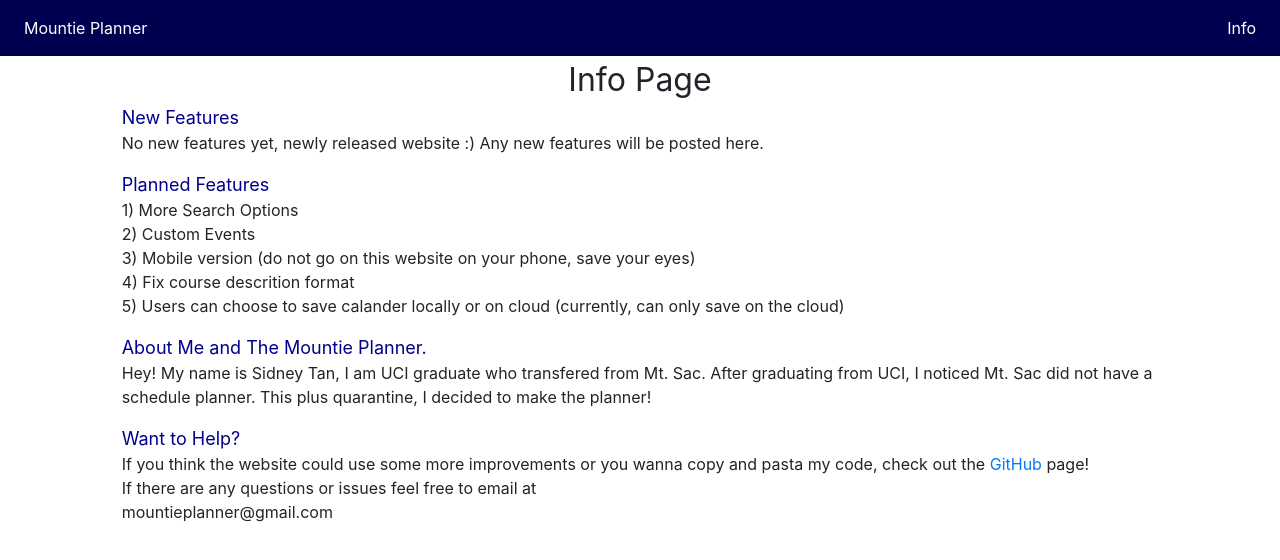
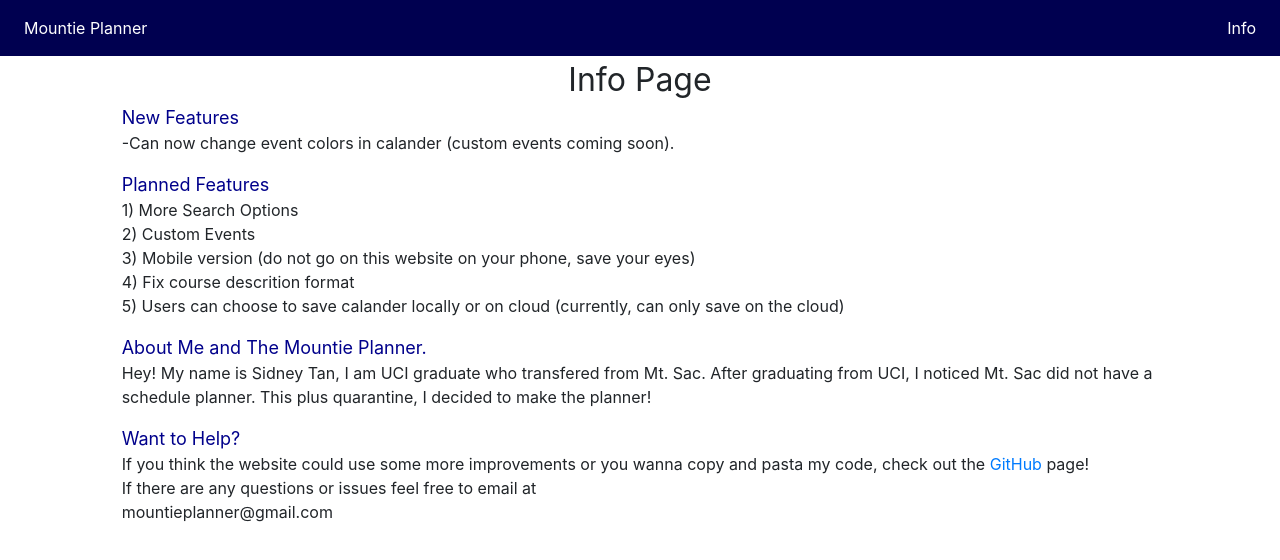
Before and after one commit to AnyFinCanHappen/mtsac_scheduler_fe, a React (Create React App) app: page / in a window 1280 px wide. Both pictures are taken after a click on the button "Info". Shown: the top 560 px of the page. Built offline with nearby package versions, Linux system fonts and the light colour scheme.

Commit message:
Added some comments and info.

```diff
--- a/src/info/Info.js
+++ b/src/info/Info.js
@@ -17,7 +17,7 @@ class Info extends Component{
                         New Features
                     </div>
                     <p>
-                        No new features yet, newly released website :) Any new features will be posted here.
+                        -Can now change event colors in calander (custom events coming soon).
                     </p>
                     <div className = "section-title">
                         Planned Features
--- a/src/search/SearchForm.js
+++ b/src/search/SearchForm.js
@@ -21,7 +21,7 @@ import "../css/nav_bar.css"
         "sel_sess": "dummy",
         "sel_instr": [ "dummy", "%25" ],
         "sel_ptrm": [ "dummy", "%25" ],
-        "sel_attr": [ "%25", "%25" ],
+        "sel_attr": [ "%25", "%25" ],       //push into array for special type of class section
         "sel_crse": "",
         "sel_crn": "",
         "sel_title": "",
```
